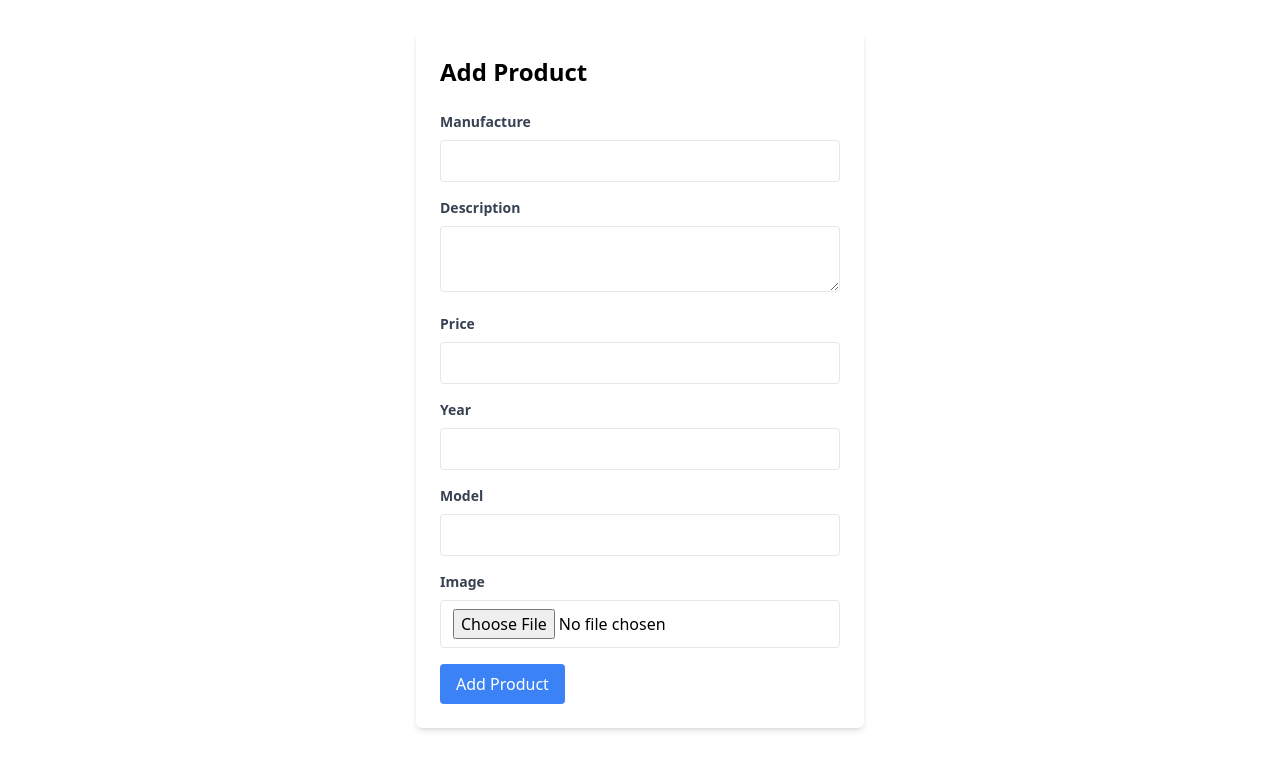
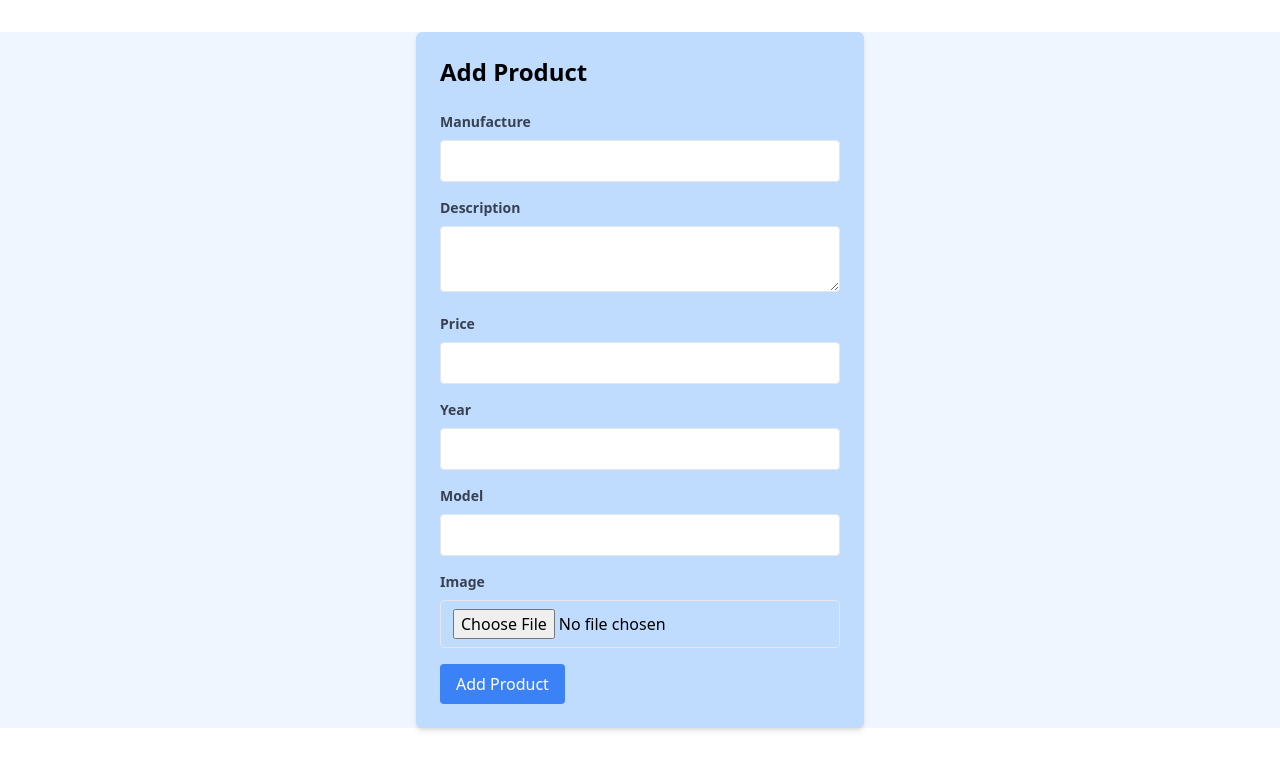
Before and after one commit to shameemGit19/biddingProjectFrontend, a React (Vite) app: page /sell in a window 1280 px wide. Shown: the top 770 px of the page. Built offline with nearby package versions, Linux system fonts and the light colour scheme.

Commit message:
Sellpage

```diff
--- a/src/pages/Login.jsx
+++ b/src/pages/Login.jsx
@@ -11,6 +11,10 @@ function Login() {
   async function submit(e){
     console.log(username,password)
     e.preventDefault()
+
+    if(!username || !password ){
+      return setError('Please in all fields')
+    }
 
     try{
       const response = await axios.post('http://localhost:4000/user/login',{
@@ -28,6 +32,9 @@ function Login() {
 
     }catch(error){
       console.log('error  has been occured',error)
+      if(error.response && error.response.data.error){
+        setError(error.response.data.error);
+      }
     }
 
   }
--- a/src/pages/UserSell.jsx
+++ b/src/pages/UserSell.jsx
@@ -50,13 +50,21 @@ const ProductAddPage = () => {
     formData.append('image',image)
 
     try{
-      const response= await axios.post('http://localhost:4000/user/addproduct',formData,{
+      console.log(formData,'formdata')
+
+      const response = await axios.post('http://localhost:4000/user/addproduct',formData,{
         headers: {
-            'Content-Type': 'multipart/form-data'
+          'Content-Type': 'multipart/form-data'
         }
       });
+
       console.log(response);
-
+      setname('');
+      setdescription('');
+      setprice('');
+      setyear('');
+      setmodel('');
+      setimage('');
 
     }catch(error){
       console.error('Error in addproduct page',error)
@@ -73,8 +81,8 @@ const ProductAddPage = () => {
   };
 
   return (
-    <div className="container mx-auto mt-8">
-      <form onSubmit={handleSubmit} className="max-w-md mx-auto bg-white p-6 rounded-md shadow-md">
+    <div className="container bg-blue-50 mx-auto mt-8">
+      <form onSubmit={handleSubmit} className="max-w-md mx-auto bg-blue-200 p-6 rounded-md shadow-md">
         <h2 className="text-2xl font-bold mb-6">Add Product</h2>
         <div className="mb-4">
           <label htmlFor="name" className="block text-gray-700 text-sm font-bold mb-2">
@@ -155,7 +163,7 @@ const ProductAddPage = () => {
         </div>
         <button
           type="submit"
-          className="bg-blue-500 text-white px-4 py-2 rounded hover:bg-blue-700 focus:outline-none"
+          className="bg-blue-500 text-white px-4 py-2 justify-center rounded hover:bg-blue-700 focus:outline-none"
         >
           Add Product
         </button>
```
